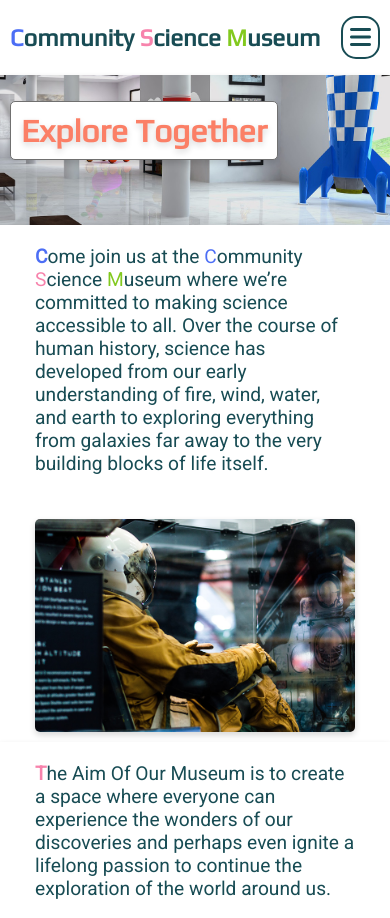
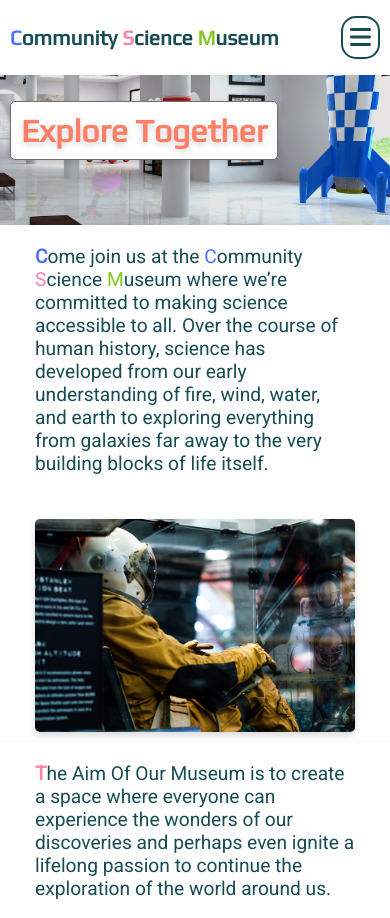
Before and after one commit to Harald-86/Semester-project_ht, a plain HTML site: page index.html in a window 390 px wide. Shown: the top 918 px of the page. Drawn offline with Linux system fonts and the light colour scheme.

Commit message:
page title phone sixe fix

```diff
--- a/style/style.css
+++ b/style/style.css
@@ -415,7 +415,7 @@ nav a:hover {
 
   #pagetitle {
     font-family: "play", sans-serif;
-    font-size: 1.5em;
+    font-size: 1.3em;
     margin-left: 10px;
   }
 
--- a/sub_pages/Explore/style_explore.css
+++ b/sub_pages/Explore/style_explore.css
@@ -420,7 +420,7 @@ nav a:hover {
 
   #pagetitle {
     font-family: "play", sans-serif;
-    font-size: 1.5em;
+    font-size: 1.3em;
     margin-left: 10px;
   }
 
--- a/sub_pages/Get_involved/style_involved.css
+++ b/sub_pages/Get_involved/style_involved.css
@@ -395,7 +395,7 @@ a {
 
   #pagetitle {
     font-family: "play", sans-serif;
-    font-size: 1.5em;
+    font-size: 1.3em;
     margin-left: 10px;
   }
 
--- a/sub_pages/Special_events/style_events.css
+++ b/sub_pages/Special_events/style_events.css
@@ -416,7 +416,7 @@ h4 {
 
   #pagetitle {
     font-family: "play", sans-serif;
-    font-size: 1.5em;
+    font-size: 1.3em;
     margin-left: 10px;
   }
 
--- a/sub_pages/Visit/style_visit.css
+++ b/sub_pages/Visit/style_visit.css
@@ -404,7 +404,7 @@ nav a:hover {
 
   #pagetitle {
     font-family: "play", sans-serif;
-    font-size: 1.5em;
+    font-size: 1.3em;
     margin-left: 10px;
   }
 
```
